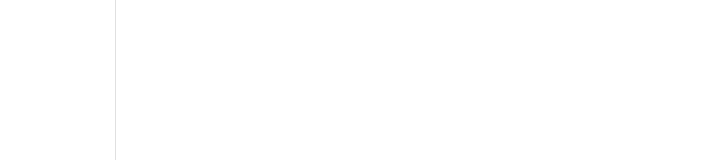
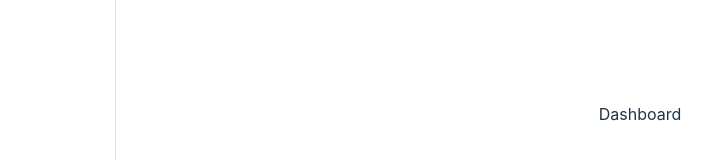
Before and after one commit to Sena543/hotel-mgt-frontend, a React (Vite) app: page / in a window 1280 px wide. Shown: the part 286-446 px from the top of the page, without its empty margins (0-727 px from the left). Built offline with nearby package versions, Linux system fonts and the light colour scheme.

Commit message:
minor changes

```diff
--- a/src/App.tsx
+++ b/src/App.tsx
@@ -6,6 +6,7 @@ import Rooms from "./pages/Room/Rooms";
 import Guests from "./pages/Guest/Guests";
 import Concierge from "./pages/Concierge/Concierge";
 import Staff from "./pages/Staff/Staff";
+import Dashboard from "./pages/Dashboard/Dashboard";
 
 function App() {
 	const routes = createBrowserRouter([
@@ -13,6 +14,10 @@ function App() {
 			path: "/",
 			element: <RootLayout />,
 			children: [
+				{
+					path: "/",
+					element: <Dashboard />,
+				},
 				{
 					path: "rooms",
 					element: <Rooms />,
--- a/src/index.css
+++ b/src/index.css
@@ -6,7 +6,7 @@
 
 	/* color-scheme: light dark; */
 	color: rgba(255, 255, 255, 0.87);
-	background-color: #242424;
+	background-color: #f1faff;
 
 	font-synthesis: none;
 	text-rendering: optimizeLegibility;
```
